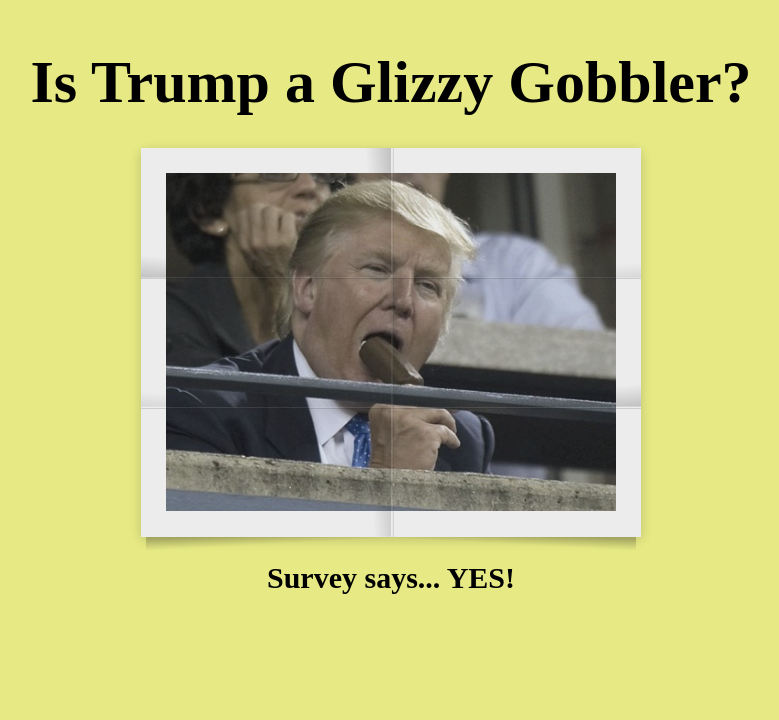
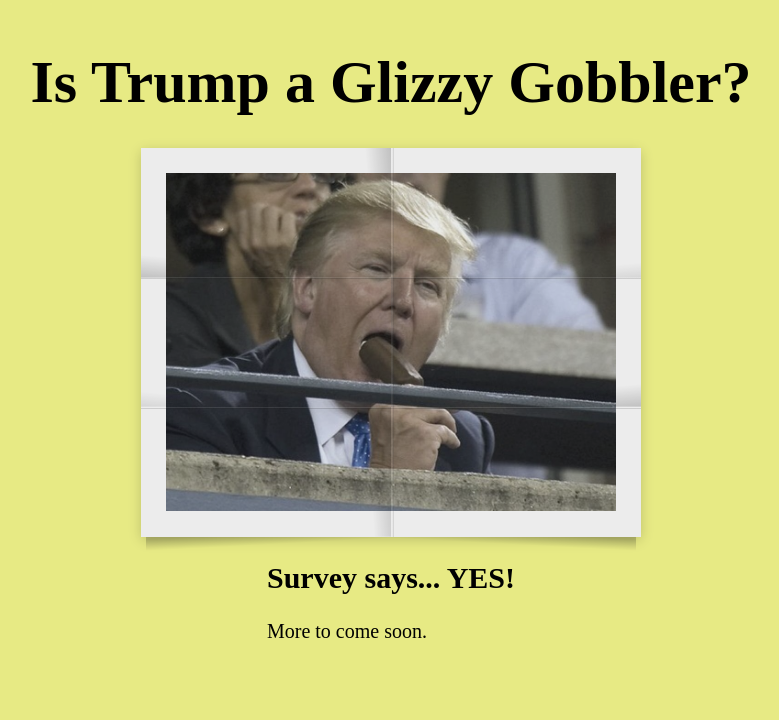
Before and after one commit to theglizzygobbler/theglizzygobbler.github.io, a plain HTML site: page index.html in a window 1280 px wide. Shown: the whole page, without its empty margins (249-1028 px from the left). Drawn offline with Linux system fonts and the light colour scheme.

Commit message:
more to come

```diff
--- a/index.html
+++ b/index.html
@@ -22,6 +22,7 @@
             </div>
             <div class="footer">
                 <h2>Survey says... YES!</h2>
+                <p>More to come soon.</p>
             </div>
         </div>
     </body>
```
